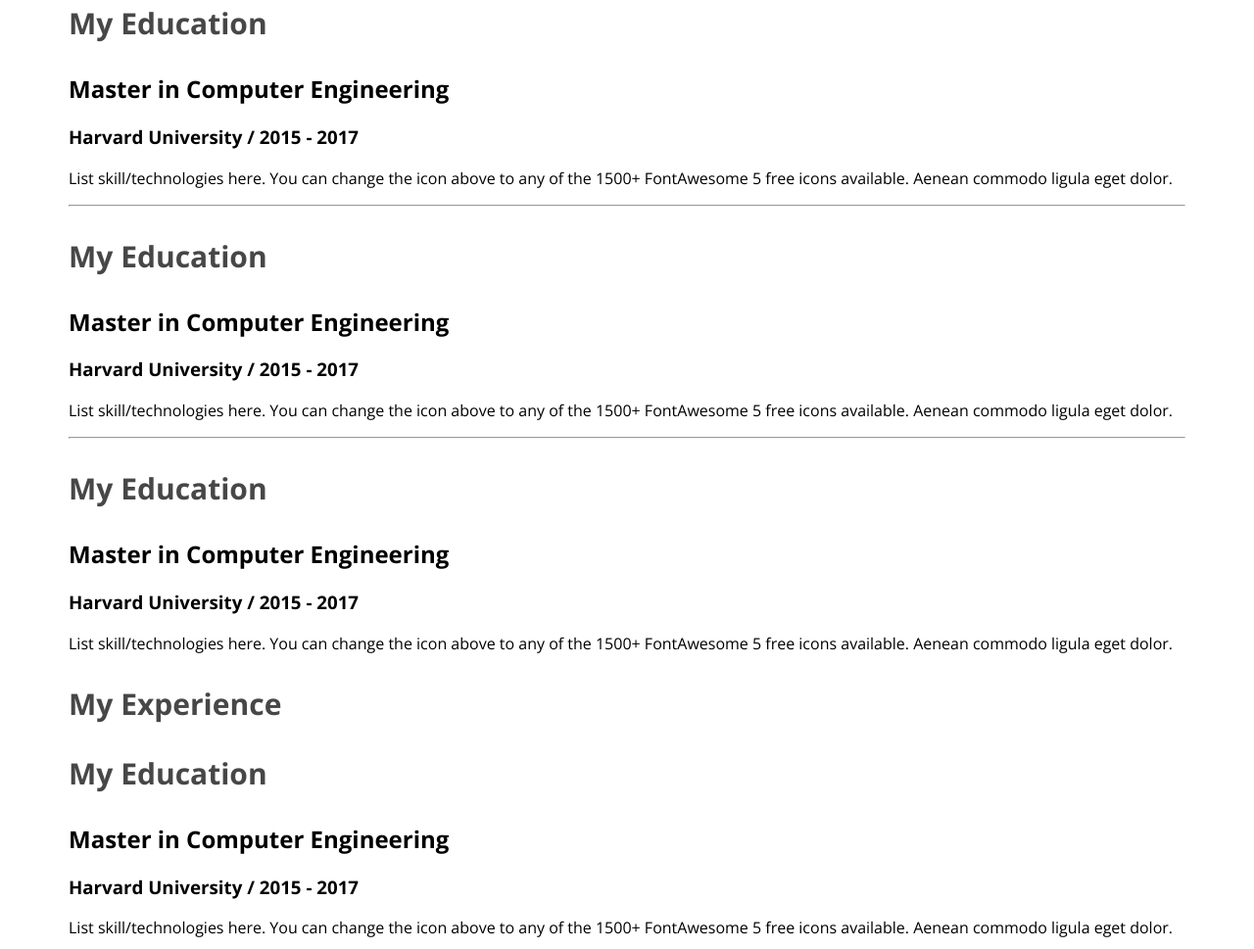
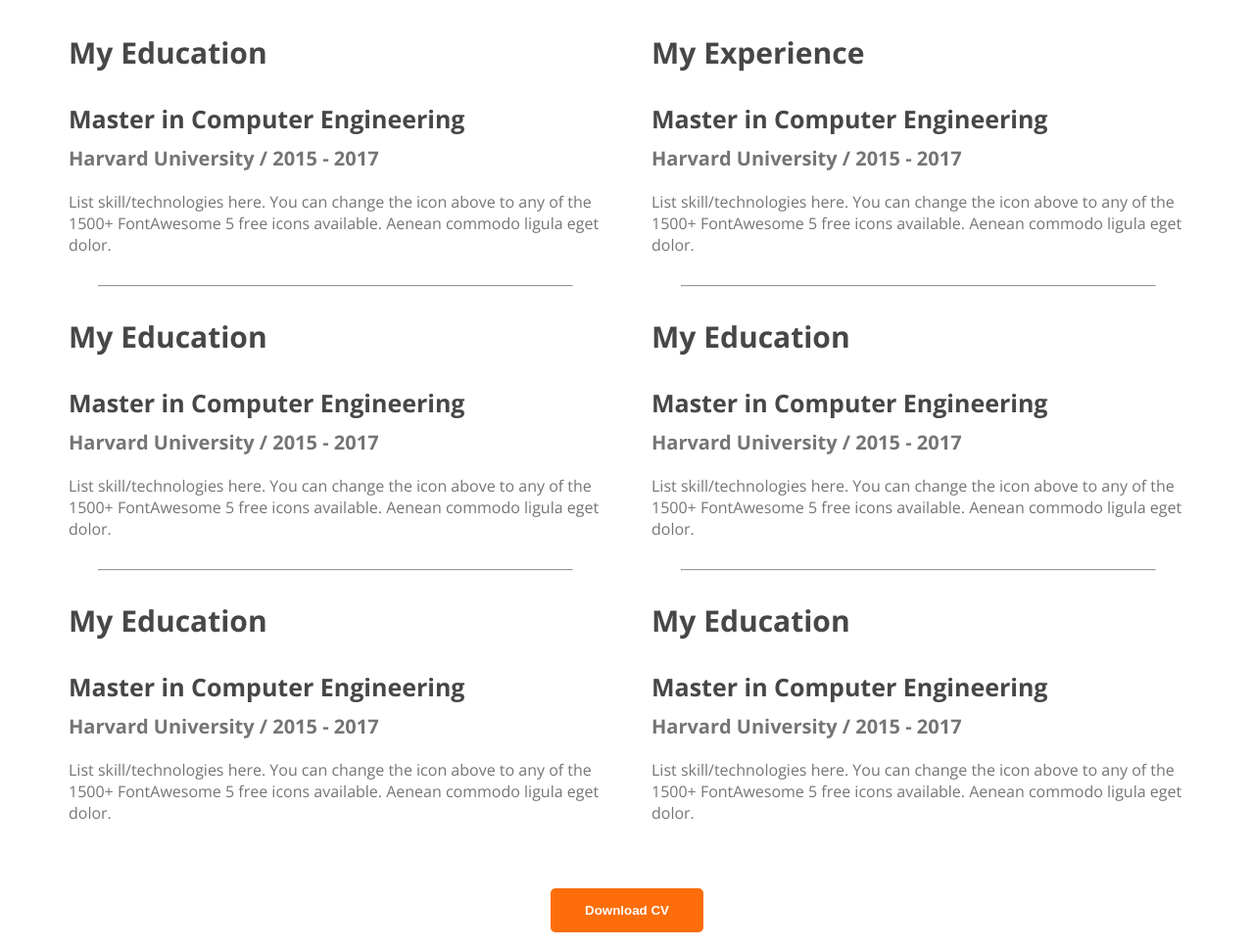
Before and after one commit to monircom/developer-porttfolio, a plain HTML site: page index.html in a window 1280 px wide. Shown: the part 2411-3380 px from the top of the page at 98% size. Drawn offline with nearby package versions, Linux system fonts and the light colour scheme.

Commit message:
Download CV

```diff
--- a/index.html
+++ b/index.html
@@ -120,7 +120,7 @@
                 </div>
                 <div class="resume-column">
                     <h3 class="resume-column-title">My Experience</h3>
-                    <h3 class="resume-column-title">My Education</h3>
+
                     <div class="resume-item">
                         <h2 class="resume-item-title">Master in Computer Engineering</h2>
                         <h3 class="resume-item-institute">Harvard University / 2015 - 2017</h3>
@@ -146,6 +146,9 @@
 
                 </div>
             </div>
+            <div class="download-cv">
+                <button class="btn-primary">Download CV</button>
+            </div>
 
         </section>
     </main>
--- a/styles/portfolio.css
+++ b/styles/portfolio.css
@@ -184,3 +184,39 @@ main section {
     font-size: 30px;
     font-weight: 700;
 }
+
+.resume-container {
+    display: flex;
+    gap: 50px;
+}
+
+.resume-item-title {
+    color: #474747;
+    font-size: 25px;
+    font-weight: 700;
+    margin-bottom: 10px;
+}
+
+.resume-item-institute {
+    color: #757575;
+    font-size: 20px;
+    font-weight: 600;
+    margin-bottom: 20px;
+    margin-top: 0;
+
+}
+
+.resume-item-description {
+    color: #757575;
+    font-size: 16px;
+    font-weight: 400;
+}
+
+.resume-container hr{
+    margin: 30px;
+}
+
+.download-cv{
+    text-align: center;
+    margin-top: 50px;
+}
```
